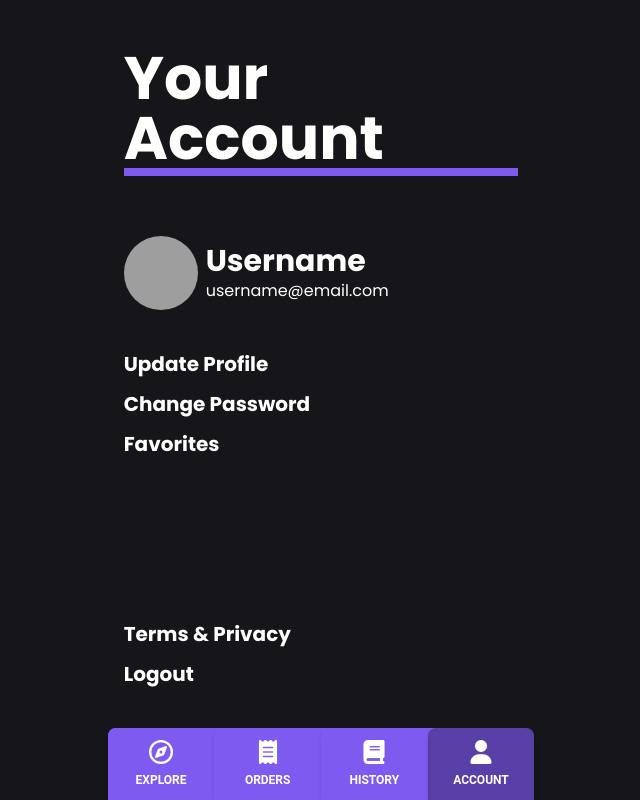
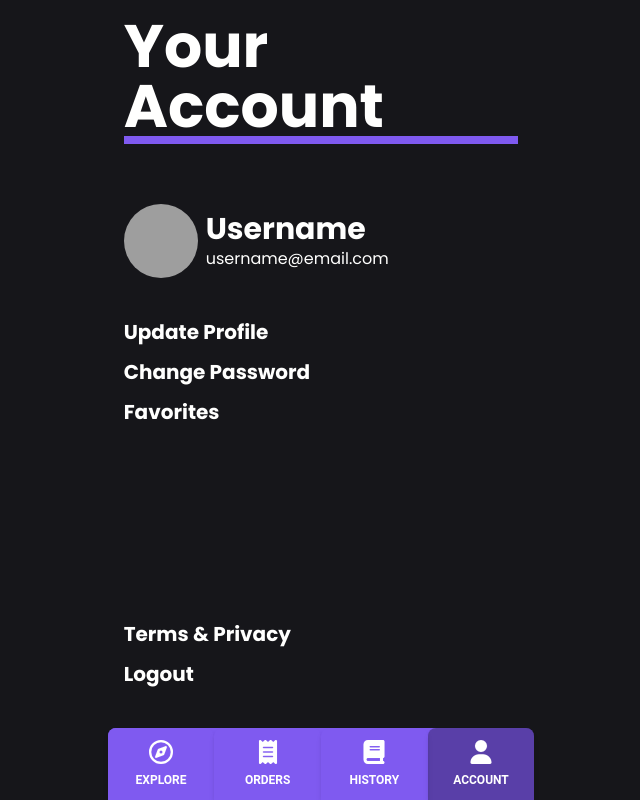
Before and after one commit to ariqpradipa/kantech, a Next.js app: page /user/account in a window 1280 px wide. Shown: the whole page, without its empty margins (319-959 px from the left). Built offline with nearby package versions, Linux system fonts and the light colour scheme; grey boxes are pictures that could not be loaded.

Commit message:
chore: change account page mt to none

```diff
--- a/src/app/user/account/page.tsx
+++ b/src/app/user/account/page.tsx
@@ -7,7 +7,7 @@
     return (
         <>
             <div className="flex flex-col h-full  max-h-screen">
-                <div className="flex flex-col m-4 mt-12 overflow-hidden">
+                <div className="flex flex-col m-4 overflow-hidden">
                     <div className="flex mb-10">
                         <div className="flex flex-col">
                             <h1 className="text-5xl lg:text-6xl font-bold">Your Account</h1>
```
